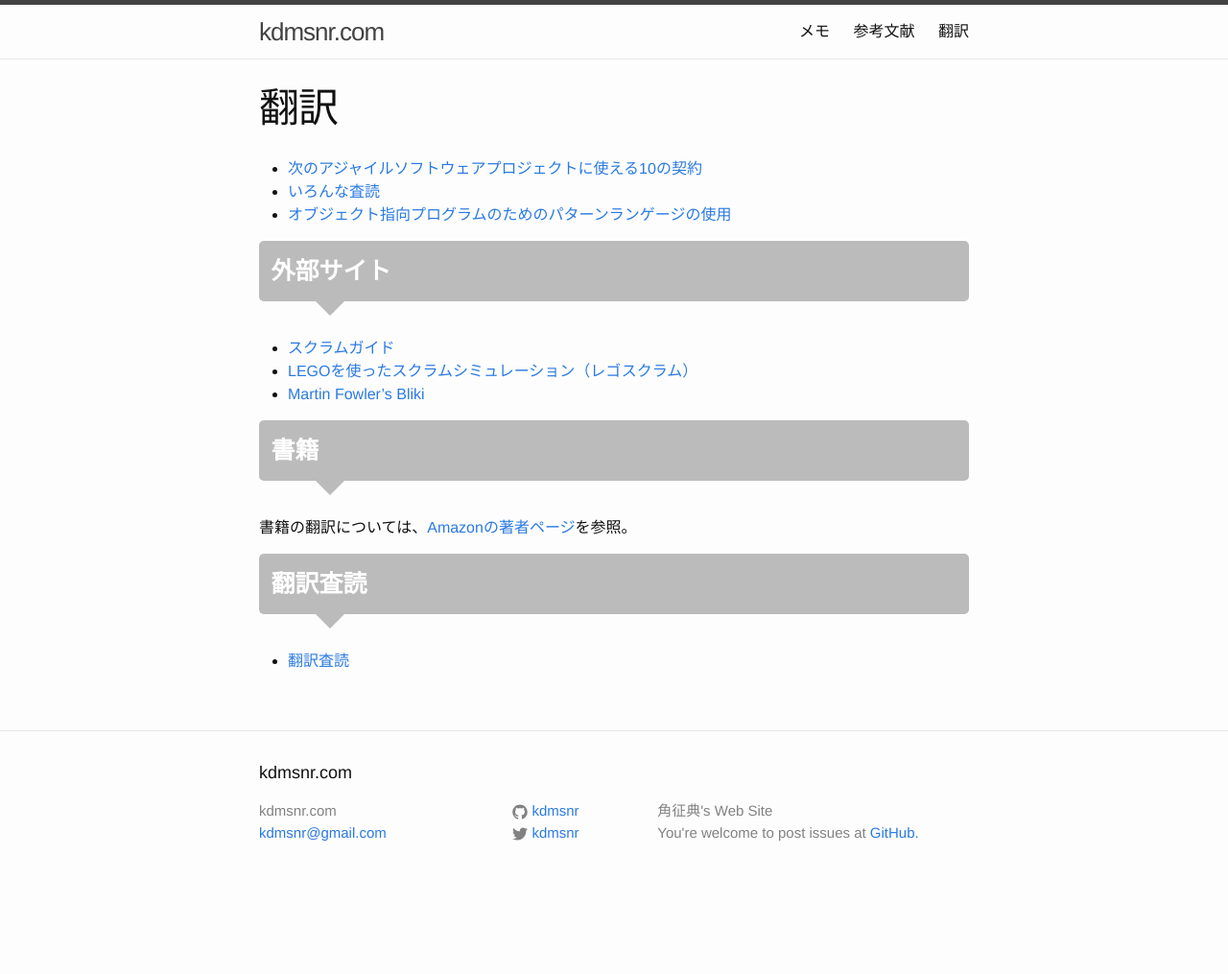
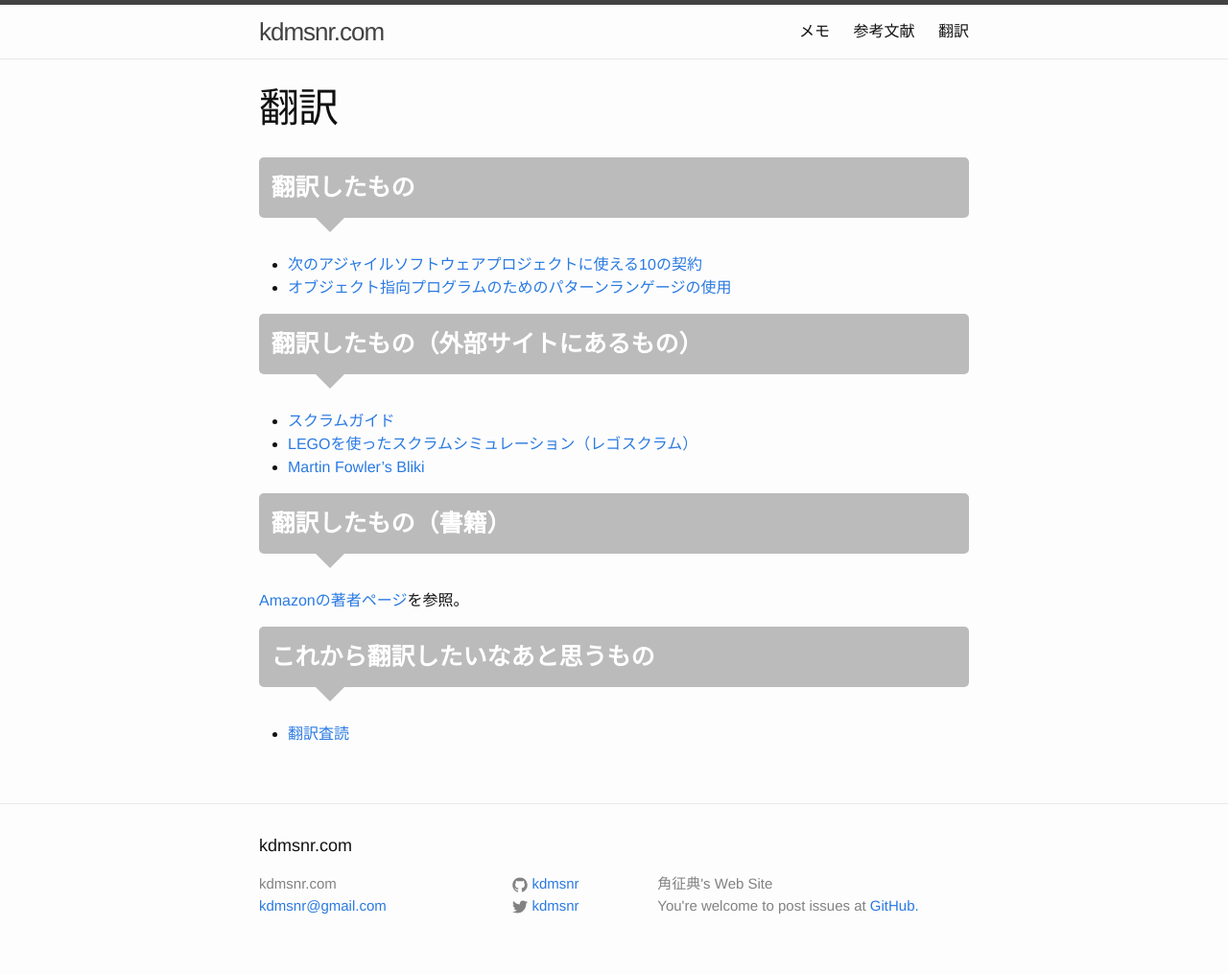
Before and after one commit to kdmsnr/kdmsnr.github.io, a Jekyll site: the page built from translations/index.md, in a window 1280 px wide. Shown: the whole page at 96% size. Built offline with Jekyll 4.4.1, drawn with Linux system fonts in a browser that asks for light colours; Markdown is read by kramdown in place of the engine named in the settings; comment, search, counter and statistics services are not loaded; before the commit the page ends 939 px from its top, so only the background shows below that.

Commit message:
Update transl

```diff
--- a/translations/index.md
+++ b/translations/index.md
@@ -4,25 +4,26 @@ title: 翻訳
 description: ""
 ---
 
+## 翻訳したもの
 <ul>
 {% for page in site.pages %}
   {% if page.dir contains 'translations'%}
-  {% if page.dir != '/translations/' %}
+  {% if page.dir != '/translations/' and page.dir != '/translations/readings/' %}
 <li><a href="{{ page.dir }}">{{ page.title }}</a></li>
   {% endif %}
   {% endif %}
 {% endfor %}
 </ul>
 
-## 外部サイト
+## 翻訳したもの（外部サイトにあるもの）
 * [スクラムガイド](http://www.scrumguides.org/download.html)
 * [LEGOを使ったスクラムシミュレーション（レゴスクラム）](http://www.lego4scrum.com/p/scrum-with-lego.html)
 * [Martin Fowler's Bliki](http://bliki-ja.github.io/)
 
-## 書籍
+## 翻訳したもの（書籍）
 
-書籍の翻訳については、[Amazonの著者ページ](http://www.amazon.co.jp/-/e/B00429JIAI)を参照。
+[Amazonの著者ページ](http://www.amazon.co.jp/-/e/B00429JIAI)を参照。
 
-## 翻訳査読
+## これから翻訳したいなあと思うもの
 
 * [翻訳査読](readings)
```
